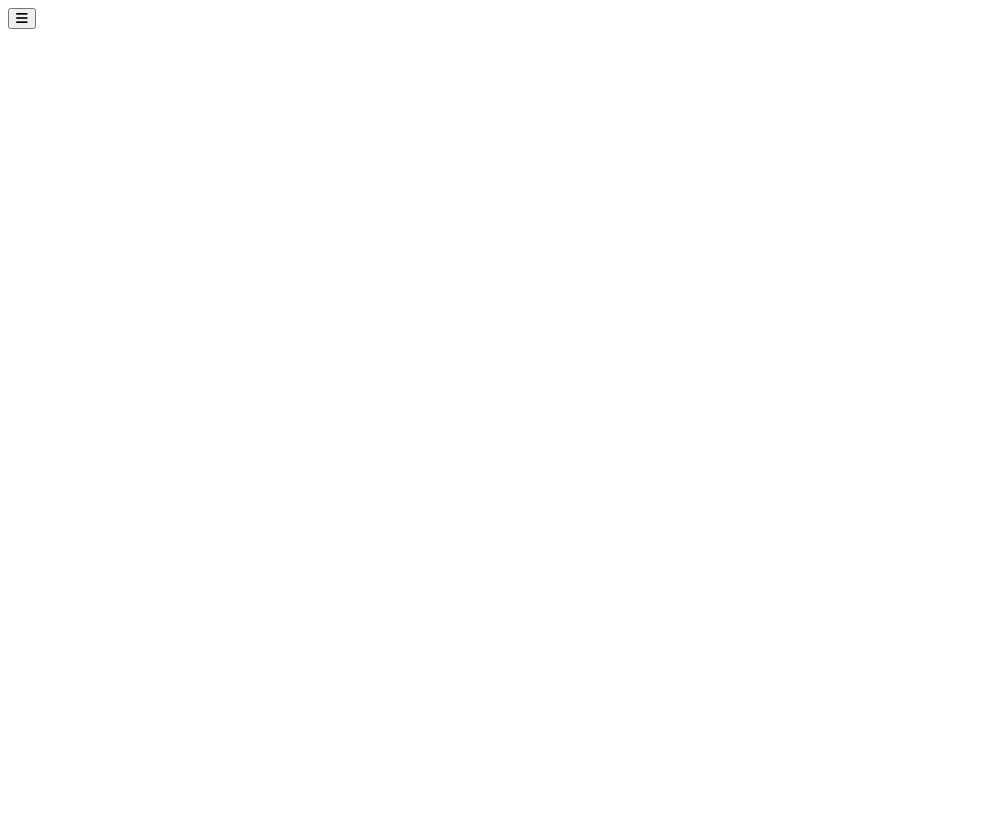
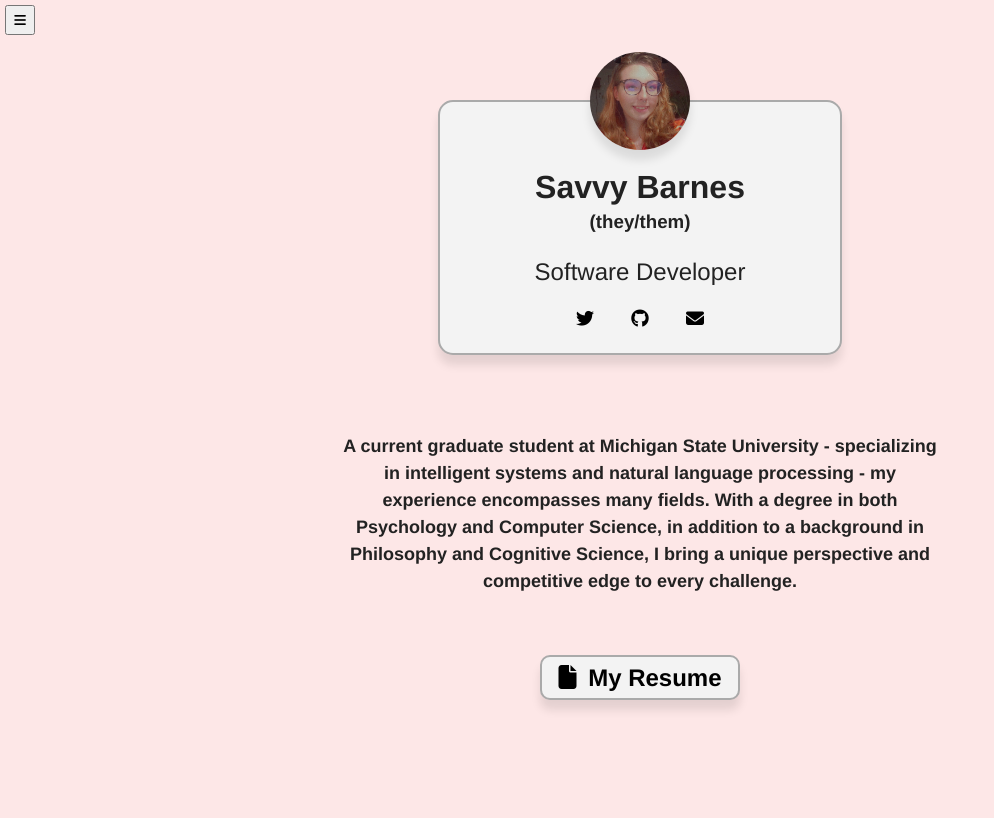
Before and after one commit to 19barsav/mi349_final, a plain HTML site: page index.html in a window 1280 px wide. Shown: the whole page, without its empty margins (0-994 px from the left). Drawn offline with Linux system fonts and the light colour scheme.

Commit message:
front page done,  needs validation

```diff
--- a/index.html
+++ b/index.html
@@ -13,7 +13,7 @@
 
 
       <div id="mySidenav" class="sidenav">
-        <a href="javascript:void(0)" class="closebtn" onclick="closeNav()"><i class="fa-solid fa-circle-x" style="color:rgb(242, 242, 242);"></i></a>
+        <button class="closebtn" onclick="closeNav()"><i class="fa-solid fa-xmark"></i></button>
         <a class="tabs" href="index.html">About Me</a>
         <a class="tabs" href="experience.html">Experience</a>
       </div>
@@ -24,6 +24,29 @@
       <!-- Add all page content inside this div if you want the side nav to push page content to the right (not used if you only want the sidenav to sit on top of the page -->
       <div id="main">
 
+        <div class="card">
+          <img class="avatar"id="sbarnes_avatar" src="savvy.jpg" alt="Savvy Barnes">
+          <h1>Savvy Barnes</h1>
+          <h3>(they/them)</h3>
+          <h2>Software Developer</h2>
+          <ul class="contacts">
+              <li><a href="https://twitter.com/barnes_savvy"><i class="fa-brands fa-twitter"></i></a></li>
+              <li><a href="https://github.com/19barsav"><i class="fa-brands fa-github"></i></a></li>
+              <li><a href="barne329@msu.edu"><i class="fa-solid fa-envelope"></i></a></li>
+          </ul>
+        </div>
+
+        <div class="lowergrey">
+          <p> A current graduate student at Michigan State University - specializing in intelligent systems and natural language processing - my experience encompasses many fields.
+            With a degree in both Psychology and Computer Science, in addition to a background in Philosophy and Cognitive Science, I bring a unique perspective and
+            competitive edge to every challenge.
+          </p>
+          <ul class="resume">
+            <li><a href="/images/myw3schoolsimage.jpg" download><i class="fa-solid fa-file"></i> My Resume</a></li>
+          </ul>
+
+        </div>
+
       </div>
 </body>
 </html>
--- a/style.css
+++ b/style.css
@@ -19,7 +19,7 @@
     font-size: 25px;
     color: #818181;
     display: block;
-    transition: 0.3s;
+    transition: 0.5s;
   }
 
   /* When you mouse over the navigation links, change their color */
@@ -31,18 +31,160 @@
   .sidenav .closebtn {
     position: absolute;
     top: 0;
-    right: 25px;
-    font-size: 36px;
-    margin-left: 50px;
+    margin-top: 5px;
+    right: 15px;
+    margin-left: 40px;
+    width: 30px;
+    height: 30px;
   }
+
 
   /* Style page content - use this if you want to push the page content to the right when you open the side navigation */
   #main {
-    transition: margin-left .5s;
-    padding: 20px;
+    transition: margin-left .3s;
+    display: flex;
+    flex-direction: column;
+    justify-content: space-between;
+	  flex-wrap: wrap;
+
   }
 
-  /* On smaller screens, where height is less than 450px, change the style of the sidenav (less padding and a smaller font size) */
+  body {
+    font-family: Helvetica, sans-serif;
+    background-color: rgba(253, 213, 213, 0.564);
+    color: #222;
+    margin-top: 100px;
+}
+
+img {
+    width: 100%;
+}
+
+h1 {
+    margin: 15px 0;
+    margin-bottom: 0;
+}
+
+h2 {
+    margin: 0;
+    font-weight: 100;
+
+}
+
+h3 {
+  padding-top: 5px;
+  margin-top: 0px;
+  margin-bottom: 25px;
+}
+
+.card {
+    background-color: #f3f3f3;
+    border-radius: 15px;
+    margin: 0 auto;
+    width: 400px;
+    text-align: center;
+    box-shadow: rgba(0,0,0,0.1) 0 10px 10px;
+    border: 2px solid #aaa;
+}
+
+.card .avatar {
+    width: 100px;
+    border-radius: 50%;
+    margin-top: -50px;
+    box-shadow: rgba(0,0,0,0.1) 0 10px 10px;
+}
+
+
+
+.contacts{
+    margin: 0;
+    padding: 0;
+    list-style-type: none;
+}
+
+.contacts li {
+    width: 30px;
+    display: inline-block;
+    padding: 20px 10px;
+}
+
+.contacts li a {
+  text-decoration: none;
+  color: black;
+}
+
+.contacts li a i:hover {
+    opacity: 0.5;
+    transition: opacity ease-in-out 0.2s;
+}
+
+.resume {
+    margin: 0;
+    padding: 0;
+    list-style-type: none;
+}
+
+.resume li {
+  display: inline-block;
+}
+
+.resume li a {
+  text-decoration: none;
+  color: black;
+}
+
+.resume li a:hover {
+    opacity: 0.5;
+    transition: opacity ease-in-out 0.2s;
+}
+
+#side_open{
+  position: fixed;
+  left: 0;
+  top: 0;
+  margin: 5px;
+  width: 30px;
+  height: 30px;
+}
+
+.lowergrey {
+
+  width: 600px;
+  height: 400px;
+  margin: 0px auto;
+  margin-top: 60px;
+
+}
+
+.lowergrey p, ul {
+  text-align: center;
+  font-family: Helvetica, sans-serif;
+  font-size: large;
+  font-weight: bold;
+  line-height: 27px;
+
+}
+
+.lowergrey ul {
+  background-color: #f3f3f3;
+  margin-top:60px;
+  margin-right: 200px;
+  margin-left: 200px;
+  border-radius: 10px;
+  border: 2px solid#aaa;
+  font-size:x-large;
+  padding: 7px;
+  box-shadow: rgba(0,0,0,0.1) 0 10px 10px;
+}
+
+.lowergrey ul a i {
+  padding-right: 5px;
+}
+
+
+
+
+  /* On small4r screens, where height is less than 450px, change the style of the sidenav (less padding and a smaller font size) */
   @media screen and (max-height: 450px) {
     .sidenav {padding-top: 15px;}
     .sidenav a {font-size: 18px;}
```
Also changed, not shown: experience.html (+1 -1 lines), email.jpg (added), github.png (added), savvy.jpg (added), twitter.jpg (added).
